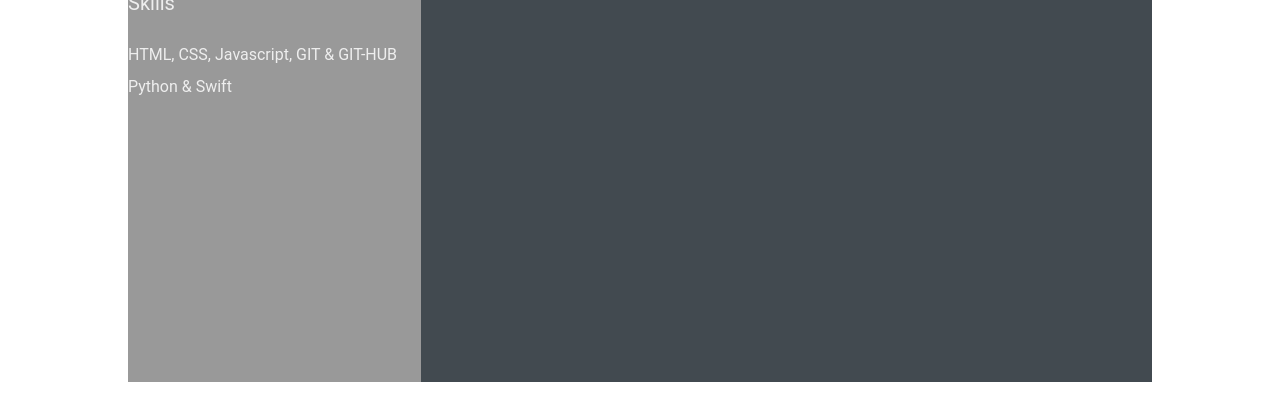
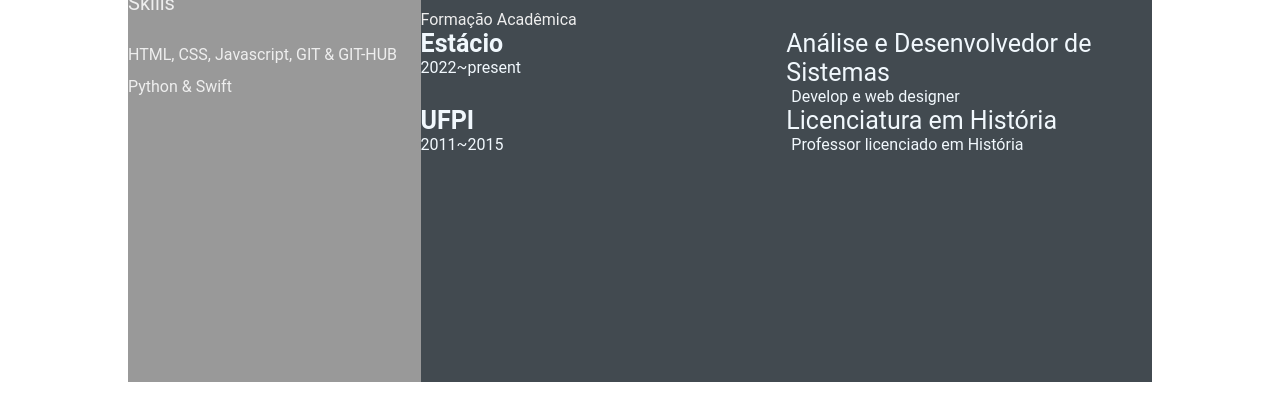
Before and after one commit to Dev-Gabriel-exe/Dev-Gabriel-exe.github.io, a plain HTML site: page index.html in a window 1280 px wide. Shown: the part 469-883 px from the top of the page. Drawn offline with Linux system fonts and the light colour scheme.

Commit message:
Day-04 (#4)

```diff
--- a/index.html
+++ b/index.html
@@ -52,7 +52,7 @@
                     </section>
                 </div>
                 <section class="experience gap">
-                    <div class="right title">Experiência</div>
+                    <div class="right-title">Experiência</div>
                     <div class="Experience-contents">
                         <div class="exp-left">
                             <p class="exp-company-name">Empresa 01</p>
@@ -74,12 +74,35 @@
                                 Atividades na empresa 02
                             </p>
                         </div>
+                    </div>
+                </section>
+                <section class="education gap">
+                    <div class="right-title">Formação Acadêmica</div>
+                    <div class="education-contents">
+                        <div class="education-left">
+                            <p class="education-school-name">Estácio</p>
+                            <p class="education-time-period"> 2022~present</p>
+                        </div>
+                        <div class="education-right">
+                            <p class="education-subject">Análise e Desenvolvedor de Sistemas</p>
+                            <p class="education-desc">
+                                Develop e web designer
+                            </p>
+                        </div>
+                        <div class="education-left">
+                            <p class="education-school-name">UFPI</p>
+                            <p class="education-time-period"> 2011~2015</p>
+                        </div>
+                        <div class="education-right">
+                            <p class="education-subject">Licenciatura em História</p>
+                            <p class="education-desc">
+                                Professor licenciado em História
+                            </p>
+                        </div>
+                    </div>
+                </section>
 
 
-
-
-
-                </section>
 
             </section>
 
```
